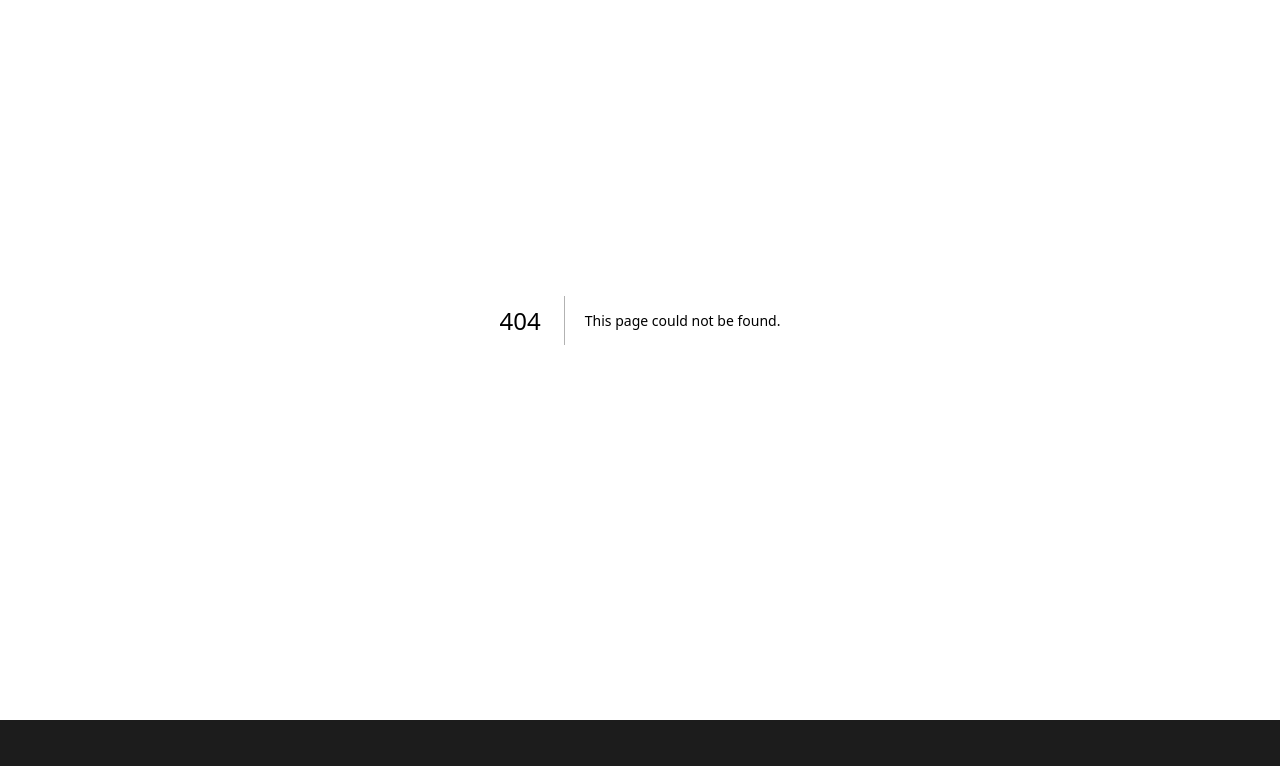
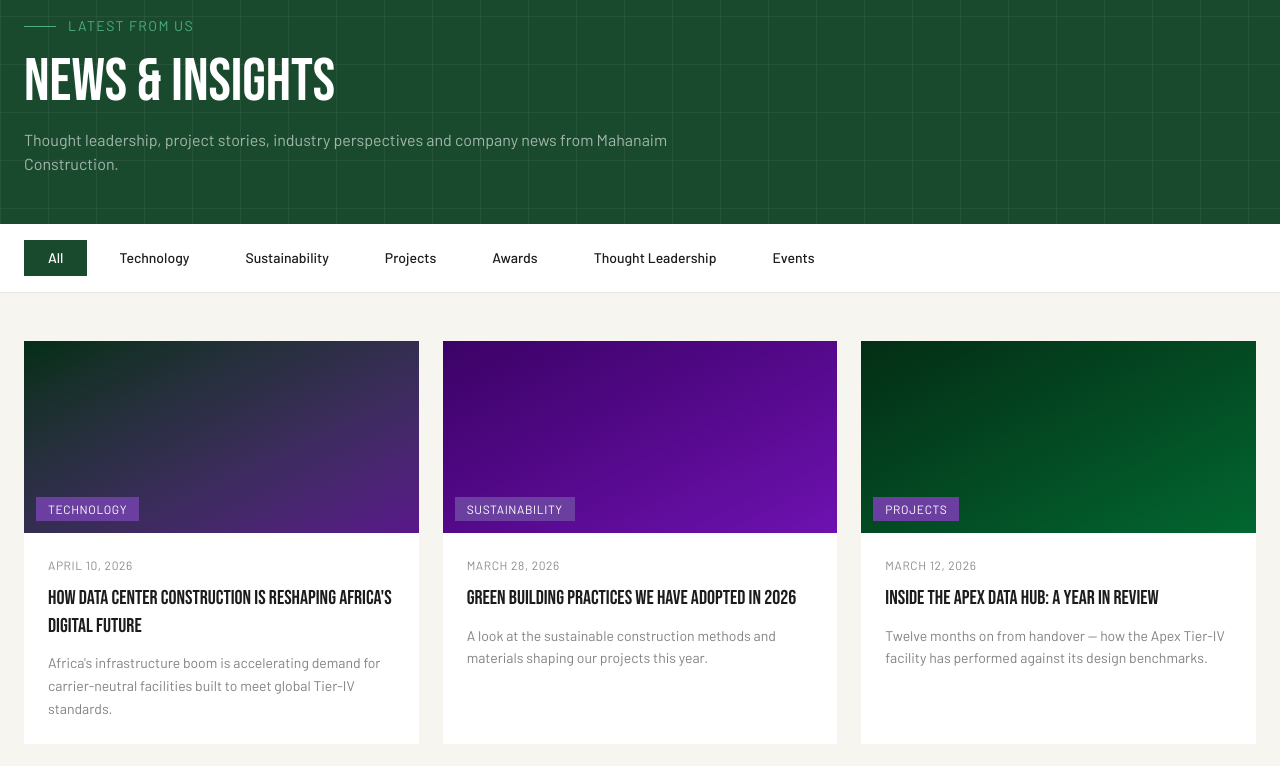
Before and after one commit to Nyame100/mahanaim-construction, a Next.js app: page /news/all in a window 1280 px wide. Before the commit this address had no page. Shown: the part 140-906 px from the top of the page. Built offline with nearby package versions, Linux system fonts and the light colour scheme.

Commit message:
feat: add News and Insights page with category filter

```diff
--- /dev/null
+++ b/src/app/news/all/page.tsx
@@ -0,0 +1,150 @@
+'use client'
+
+import { useState } from 'react'
+import PageHero from '@/components/ui/PageHero'
+import CTABand from '@/components/home/CTABand'
+
+interface Article {
+  title: string
+  date: string
+  category: string
+  excerpt: string
+  gradient: string
+}
+
+const articles: Article[] = [
+  {
+    title: "How Data Center Construction Is Reshaping Africa's Digital Future",
+    date: 'April 10, 2026',
+    category: 'Technology',
+    excerpt: "Africa's infrastructure boom is accelerating demand for carrier-neutral facilities built to meet global Tier-IV standards.",
+    gradient: 'bg-gradient-to-br from-green-950 to-purple-900',
+  },
+  {
+    title: 'Green Building Practices We Have Adopted in 2026',
+    date: 'March 28, 2026',
+    category: 'Sustainability',
+    excerpt: 'A look at the sustainable construction methods and materials shaping our projects this year.',
+    gradient: 'bg-gradient-to-br from-purple-950 to-purple-800',
+  },
+  {
+    title: 'Inside the Apex Data Hub: A Year in Review',
+    date: 'March 12, 2026',
+    category: 'Projects',
+    excerpt: 'Twelve months on from handover — how the Apex Tier-IV facility has performed against its design benchmarks.',
+    gradient: 'bg-gradient-to-br from-green-950 to-green-800',
+  },
+  {
+    title: 'Mahanaim Wins Best Construction Firm 2025 at BuildAfrica Awards',
+    date: 'February 18, 2026',
+    category: 'Awards',
+    excerpt: 'Recognised for our contribution to infrastructure development across Ghana.',
+    gradient: 'bg-gradient-to-br from-blue-950 to-blue-800',
+  },
+  {
+    title: 'The Future of Smart Buildings in West Africa',
+    date: 'January 30, 2026',
+    category: 'Thought Leadership',
+    excerpt: 'How IoT and automation are changing what clients expect from modern buildings.',
+    gradient: 'bg-gradient-to-br from-slate-950 to-slate-700',
+  },
+  {
+    title: 'Mahanaim at the Ghana Real Estate Summit 2026',
+    date: 'January 12, 2026',
+    category: 'Events',
+    excerpt: "Key takeaways from our participation at this year's flagship property event.",
+    gradient: 'bg-gradient-to-br from-green-950 to-green-700',
+  },
+]
+
+// Set deduplicates values; Array.from converts it back to an array for mapping
+const categories = Array.from(new Set(articles.map((a) => a.category)))
+
+export default function NewsAllPage() {
+  const [activeCategory, setActiveCategory] = useState<string | null>(null)
+
+  const filteredArticles = activeCategory
+    ? articles.filter((a) => a.category === activeCategory)
+    : articles
+
+  return (
+    <>
+      <PageHero
+        title="News & Insights"
+        subtitle="Thought leadership, project stories, industry perspectives and company news from Mahanaim Construction."
+        breadcrumb="News & Insights"
+        eyebrow="Latest From Us"
+      />
+
+      {/* Sticky category filter bar */}
+      <div className="bg-white border-b border-gray-200 py-md sticky top-14 z-40">
+        <div className="container mx-auto px-lg flex items-center gap-sm flex-wrap">
+          <button
+            type="button"
+            onClick={() => setActiveCategory(null)}
+            className={[
+              'px-lg py-sm font-body text-sm font-medium transition-colors cursor-pointer',
+              activeCategory === null
+                ? 'bg-brand-green-dark text-white'
+                : 'bg-transparent text-brand-charcoal hover:bg-brand-off-white',
+            ].join(' ')}
+          >
+            All
+          </button>
+
+          {categories.map((category) => (
+            <button
+              key={category}
+              type="button"
+              onClick={() => setActiveCategory(category)}
+              className={[
+                'px-lg py-sm font-body text-sm font-medium transition-colors cursor-pointer',
+                activeCategory === category
+                  ? 'bg-brand-green-dark text-white'
+                  : 'bg-transparent text-brand-charcoal hover:bg-brand-off-white',
+              ].join(' ')}
+            >
+              {category}
+            </button>
+          ))}
+        </div>
+      </div>
+
+      {/* Articles grid */}
+      <section className="bg-brand-off-white py-xxl">
+        <div className="container mx-auto px-lg">
+          <div className="grid grid-cols-3 gap-lg">
+            {filteredArticles.map((article) => (
+              <div
+                key={article.title}
+                className="bg-white hover:-translate-y-1 transition-transform flex flex-col"
+              >
+                {/* Thumbnail */}
+                <div className={`relative h-48 ${article.gradient}`}>
+                  <span className="absolute bottom-3 left-3 px-3 py-1 bg-brand-purple-mid text-white font-body text-xs uppercase tracking-wider">
+                    {article.category}
+                  </span>
+                </div>
+
+                {/* Card body */}
+                <div className="p-lg flex flex-col gap-3 flex-1">
+                  <p className="font-body text-xs text-brand-charcoal/50 uppercase tracking-wider">
+                    {article.date}
+                  </p>
+                  <h3 className="font-display text-xl leading-snug text-brand-charcoal">
+                    {article.title}
+                  </h3>
+                  <p className="font-body text-sm text-brand-charcoal/55 leading-relaxed">
+                    {article.excerpt}
+                  </p>
+                </div>
+              </div>
+            ))}
+          </div>
+        </div>
+      </section>
+
+      <CTABand />
+    </>
+  )
+}
--- a/src/app/what-we-build/page.tsx
+++ b/src/app/what-we-build/page.tsx
@@ -12,12 +12,12 @@
 }
 
 const projects: Project[] = [
-  { title: 'Apex Tier-IV Data Hub',       location: 'Lagos',      sector: 'Data Center',    gradient: 'bg-gradient-to-br from-green-950 to-green-800'   },
+  { title: 'Apex Tier-IV Data Hub',       location: 'Koforidua',      sector: 'Data Center',    gradient: 'bg-gradient-to-br from-green-950 to-green-800'   },
   { title: 'Greenview Estate',            location: 'Accra',      sector: 'Residential',    gradient: 'bg-gradient-to-br from-purple-950 to-purple-800'  },
   { title: 'Crown Office Park',           location: 'Takoradi',   sector: 'Commercial',     gradient: 'bg-gradient-to-br from-slate-900 to-slate-700'    },
   { title: 'Unity Medical Centre',        location: 'Kumasi',     sector: 'Healthcare',     gradient: 'bg-gradient-to-br from-stone-950 to-amber-900'    },
   { title: 'Northern Corridor Road',      location: 'Tema',       sector: 'Infrastructure', gradient: 'bg-gradient-to-br from-indigo-950 to-indigo-800'  },
-  { title: 'Meridian Warehouse Complex',  location: 'Ogun State', sector: 'Industrial',     gradient: 'bg-gradient-to-br from-slate-950 to-slate-700'    },
+  { title: 'Meridian Warehouse Complex',  location: 'Tamale',     sector: 'Industrial',     gradient: 'bg-gradient-to-br from-slate-950 to-slate-700'    },
   { title: 'Pinnacle Academy Campus',     location: 'Kumasi',     sector: 'Education',      gradient: 'bg-gradient-to-br from-green-950 to-green-700'    },
   { title: 'Harbour View Mall',           location: 'Accra',      sector: 'Commercial',     gradient: 'bg-gradient-to-br from-purple-950 to-purple-700'  },
 ]
```
